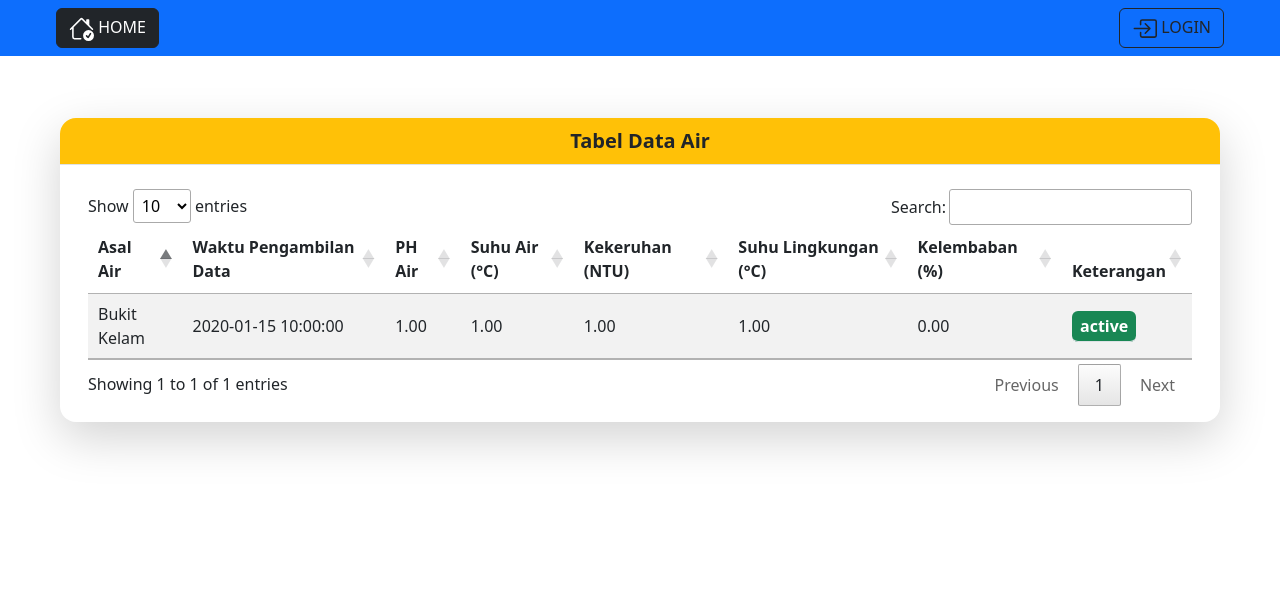
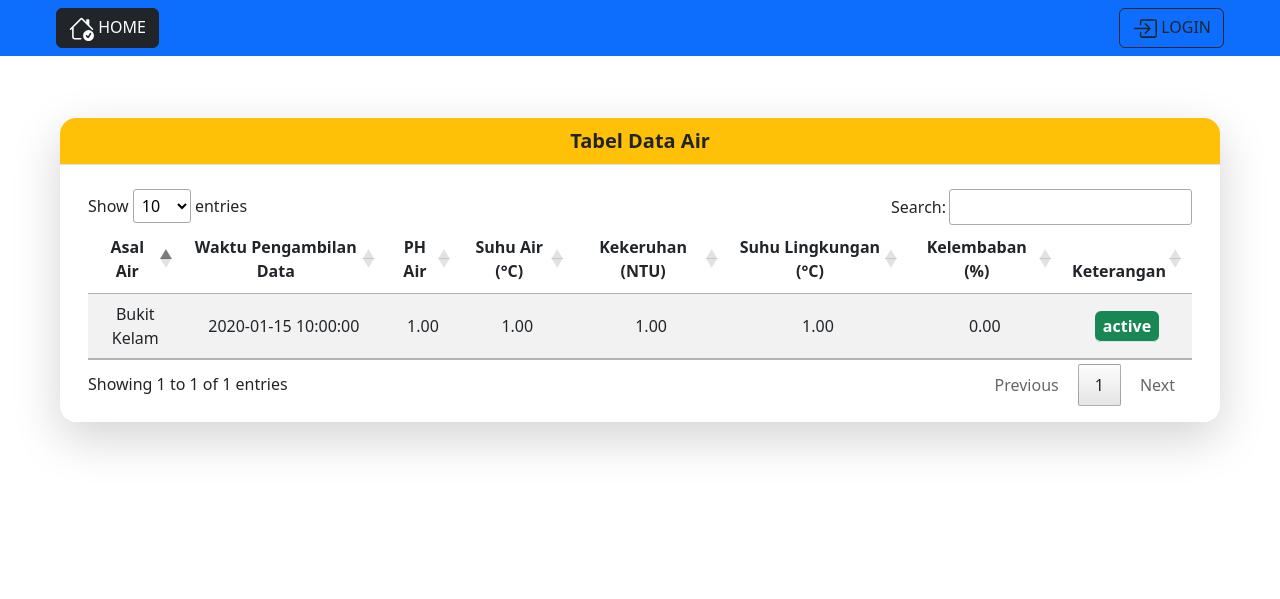
Before and after one commit to Surfer-Master/metopen-app, a PHP site: page / in a window 1280 px wide. Shown: the top 599 px of the page. Run offline with PHP 8.4, Linux system fonts and the light colour scheme; data comes from the database, SQL or seed files in the repository; tables that the repository leaves empty hold one stand-in row (values such as "Sample post"); some libraries are stand-ins or nearby versions.

Commit message:
update tampilan

```diff
--- a/View/data.view.php
+++ b/View/data.view.php
@@ -23,7 +23,7 @@ class DataView extends DataController
                         </a>"; ?>
                     </td>
                 </tr>
-<?php
+            <?php
             }
         }
     }
@@ -34,20 +34,20 @@ class DataView extends DataController
         if ($datas != null) {
             foreach ($datas as $data) { ?>
                 <tr>
-                    <td class="text-start"><?php echo $data['asal'] ?></td>
-                    <td class="text-start"><?php echo $data['created_at']/* = date("H:i:s") */ ?></td>
-                    <td class="text-start"><?php echo $data['ph_air'] ?></td>
-                    <td class="text-start"><?php echo $data['suhu_air'] ?></td>
-                    <td class="text-start"><?php echo $data['kekeruhan'] ?></td>
-                    <td class="text-start"><?php echo $data['suhu_lingkungan'] ?></td>
-                    <td class="text-start"><?php echo $data['kelembaban_lingkungan'] ?></td>
-                    <td class="text-start">
+                    <td><?php echo $data['asal'] ?></td>
+                    <td><?php echo $data['created_at']/* = date("H:i:s") */ ?></td>
+                    <td><?php echo $data['ph_air'] ?></td>
+                    <td><?php echo $data['suhu_air'] ?></td>
+                    <td><?php echo $data['kekeruhan'] ?></td>
+                    <td><?php echo $data['suhu_lingkungan'] ?></td>
+                    <td><?php echo $data['kelembaban_lingkungan'] ?></td>
+                    <td>
                         <span class="bg-success fw-bold text-white p-1 border-0 border-bottom rounded-2 ps-2 pe-2">
                             <?php echo $data['status'] ?>
                         </span>
                     </td>
                 </tr>
-<?php
+            <?php
             }
         }
     }
@@ -58,8 +58,8 @@ class DataView extends DataController
         $no = 1;
         if ($datas != null) {
             foreach ($datas as $data) { ?>
-                <span><?php echo $data['layak_diminum']?></span>
-<?php
+                <span><?php echo $data['layak_diminum'] ?></span>
+            <?php
             }
         }
     }
@@ -70,7 +70,7 @@ class DataView extends DataController
         $no = 1;
         if ($datas != null) {
             foreach ($datas as $data) { ?>
-                <span><?php echo $data['tidak_layak_diminum']?></span>
+                <span><?php echo $data['tidak_layak_diminum'] ?></span>
 <?php
             }
         }
--- a/index.php
+++ b/index.php
@@ -14,6 +14,7 @@ $datas = new DataView();
 
 <!DOCTYPE html>
 <html lang="en">
+
 <head>
     <meta charset="UTF-8">
     <meta http-equiv="X-UA-Compatible" content="IE=edge">
@@ -26,13 +27,14 @@ $datas = new DataView();
     <script src="https://code.jquery.com/jquery-3.5.1.js"></script>
     <script src="https://cdn.datatables.net/1.13.4/js/jquery.dataTables.min.js"></script>
 </head>
+
 <body>
     <div class="d-flex border-dark bg-primary fixed-top">
         <div class="p-2 ms-5 flex-grow-1">
             <button class="btn btn-outline-dark text-center active">
                 <svg xmlns="http://www.w3.org/2000/svg" width="25" height="25" fill="currentColor" class="bi bi-house-check" viewBox="0 0 16 16">
-                <path d="M7.293 1.5a1 1 0 0 1 1.414 0L11 3.793V2.5a.5.5 0 0 1 .5-.5h1a.5.5 0 0 1 .5.5v3.293l2.354 2.353a.5.5 0 0 1-.708.708L8 2.207l-5 5V13.5a.5.5 0 0 0 .5.5h4a.5.5 0 0 1 0 1h-4A1.5 1.5 0 0 1 2 13.5V8.207l-.646.647a.5.5 0 1 1-.708-.708L7.293 1.5Z"/>
-                <path d="M12.5 16a3.5 3.5 0 1 0 0-7 3.5 3.5 0 0 0 0 7Zm1.679-4.493-1.335 2.226a.75.75 0 0 1-1.174.144l-.774-.773a.5.5 0 0 1 .708-.707l.547.547 1.17-1.951a.5.5 0 1 1 .858.514Z"/>
+                    <path d="M7.293 1.5a1 1 0 0 1 1.414 0L11 3.793V2.5a.5.5 0 0 1 .5-.5h1a.5.5 0 0 1 .5.5v3.293l2.354 2.353a.5.5 0 0 1-.708.708L8 2.207l-5 5V13.5a.5.5 0 0 0 .5.5h4a.5.5 0 0 1 0 1h-4A1.5 1.5 0 0 1 2 13.5V8.207l-.646.647a.5.5 0 1 1-.708-.708L7.293 1.5Z" />
+                    <path d="M12.5 16a3.5 3.5 0 1 0 0-7 3.5 3.5 0 0 0 0 7Zm1.679-4.493-1.335 2.226a.75.75 0 0 1-1.174.144l-.774-.773a.5.5 0 0 1 .708-.707l.547.547 1.17-1.951a.5.5 0 1 1 .858.514Z" />
                 </svg>
                 HOME
             </button>
@@ -41,8 +43,8 @@ $datas = new DataView();
             <a href="login.php">
                 <button class="btn btn-outline-dark">
                     <svg xmlns="http://www.w3.org/2000/svg" width="25" height="25" fill="currentColor" class="bi bi-box-arrow-in-right" viewBox="0 0 16 16">
-                    <path fill-rule="evenodd" d="M6 3.5a.5.5 0 0 1 .5-.5h8a.5.5 0 0 1 .5.5v9a.5.5 0 0 1-.5.5h-8a.5.5 0 0 1-.5-.5v-2a.5.5 0 0 0-1 0v2A1.5 1.5 0 0 0 6.5 14h8a1.5 1.5 0 0 0 1.5-1.5v-9A1.5 1.5 0 0 0 14.5 2h-8A1.5 1.5 0 0 0 5 3.5v2a.5.5 0 0 0 1 0v-2z"/>
-                    <path fill-rule="evenodd" d="M11.854 8.354a.5.5 0 0 0 0-.708l-3-3a.5.5 0 1 0-.708.708L10.293 7.5H1.5a.5.5 0 0 0 0 1h8.793l-2.147 2.146a.5.5 0 0 0 .708.708l3-3z"/>
+                        <path fill-rule="evenodd" d="M6 3.5a.5.5 0 0 1 .5-.5h8a.5.5 0 0 1 .5.5v9a.5.5 0 0 1-.5.5h-8a.5.5 0 0 1-.5-.5v-2a.5.5 0 0 0-1 0v2A1.5 1.5 0 0 0 6.5 14h8a1.5 1.5 0 0 0 1.5-1.5v-9A1.5 1.5 0 0 0 14.5 2h-8A1.5 1.5 0 0 0 5 3.5v2a.5.5 0 0 0 1 0v-2z" />
+                        <path fill-rule="evenodd" d="M11.854 8.354a.5.5 0 0 0 0-.708l-3-3a.5.5 0 1 0-.708.708L10.293 7.5H1.5a.5.5 0 0 0 0 1h8.793l-2.147 2.146a.5.5 0 0 0 .708.708l3-3z" />
                     </svg>
                     LOGIN
                 </button>
@@ -63,16 +65,16 @@ $datas = new DataView();
                     <div class="col-md-12 table-responsive text-center">
                         <table class="table table-striped align-middle" id="data_grafik_table">
                             <thead>
-                            <tr>
-                                <th>Asal Air</th>
-                                <th>Waktu Pengambilan Data</th>
-                                <th>PH Air</th>
-                                <th>Suhu Air (°C)</th>
-                                <th>Kekeruhan (NTU)</th>
-                                <th>Suhu Lingkungan (°C)</th>
-                                <th>Kelembaban (%)</th>
-                                <th>Keterangan</th>
-                            </tr>
+                                <tr>
+                                    <th class="text-center">Asal Air</th>
+                                    <th class="text-center">Waktu Pengambilan Data</th>
+                                    <th class="text-center">PH Air</th>
+                                    <th class="text-center">Suhu Air (°C)</th>
+                                    <th class="text-center">Kekeruhan (NTU)</th>
+                                    <th class="text-center">Suhu Lingkungan (°C)</th>
+                                    <th class="text-center">Kelembaban (%)</th>
+                                    <th class="text-center">Keterangan</th>
+                                </tr>
                             </thead>
                             <tbody>
                                 <?php $datas->showIndex() ?>
@@ -93,7 +95,8 @@ $datas = new DataView();
             </div>
         </div>
     </div>
-<script src="public/js/bootstrap.bundle.min.js"></script>
-<script src="public/js/script.js"></script>
+    <script src="public/js/bootstrap.bundle.min.js"></script>
+    <script src="public/js/script.js"></script>
 </body>
+
 </html>
```
Also changed, not shown: datatables.php (+10 -10 lines).
